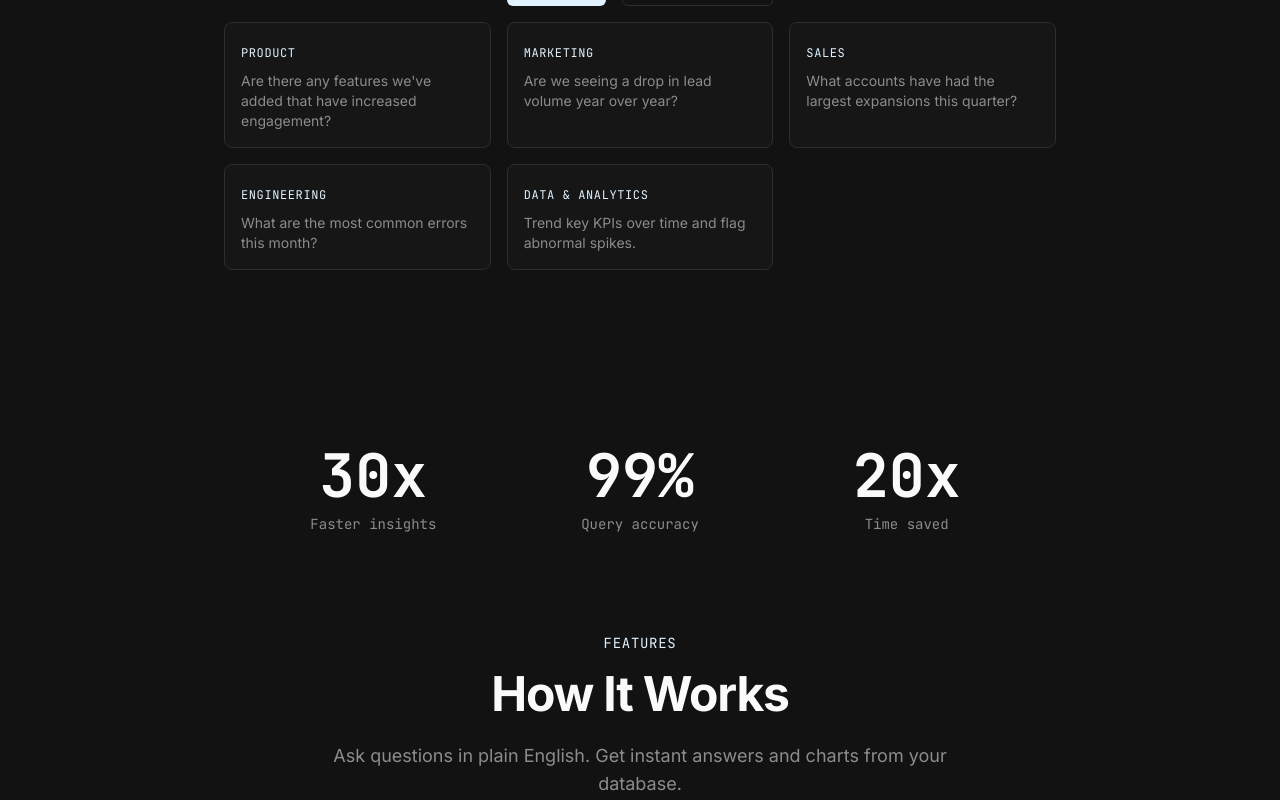
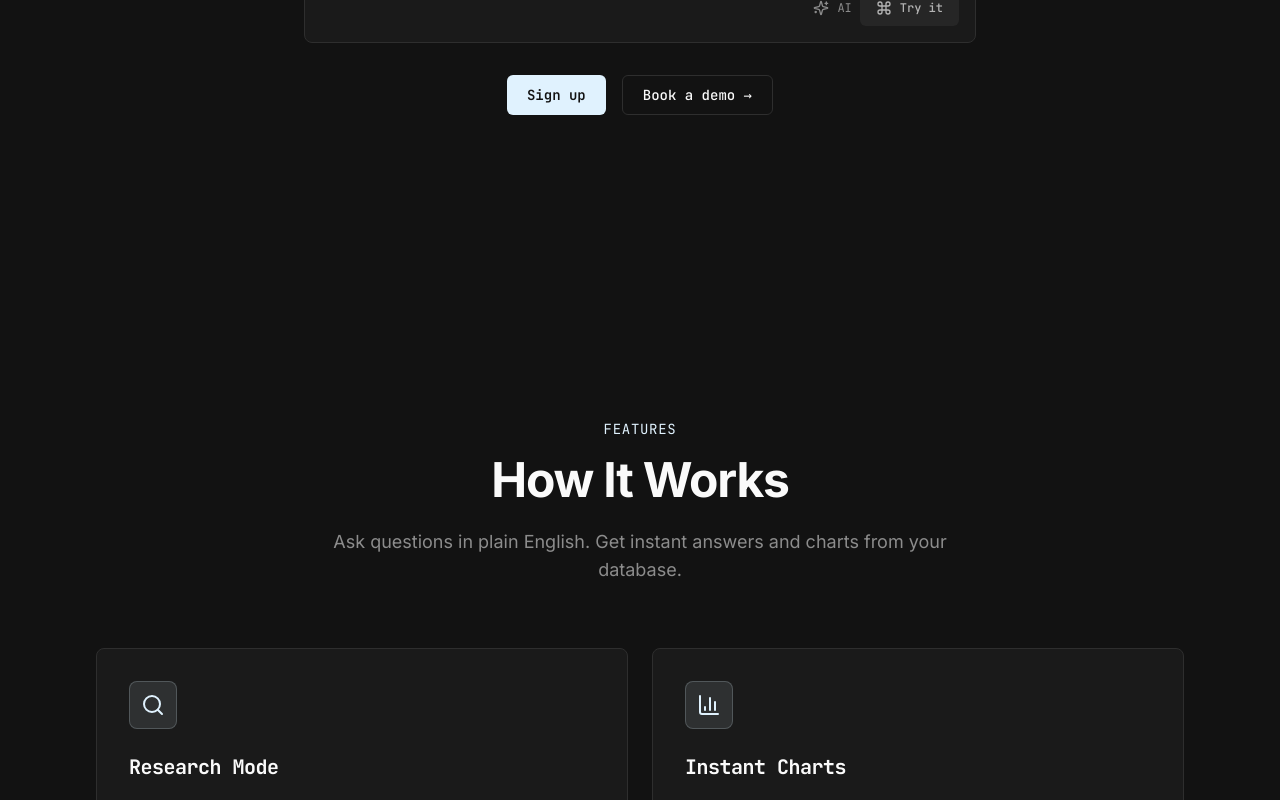
Before and after one commit to subashchandraboseanuradha/raven-echo-clone, a React (Vite) app: page / in a window 1280 px wide. Shown: the part 480-1280 px from the top of the page. Built offline with nearby package versions, Linux system fonts and the light colour scheme; the HTML template or start-up script is replaced by a standard one.

Commit message:
Visual edit in Lovable
Edited UI in Lovable

```diff
--- a/src/components/Features.tsx
+++ b/src/components/Features.tsx
@@ -1,46 +1,35 @@
 import { Search, BarChart3, MessageSquare, Database } from "lucide-react";
-
-const features = [
-  {
+const features = [{
   icon: Search,
   title: "Research Mode",
-    description: "Explore your data like Perplexity explores the web. Ask complex questions, get comprehensive answers.",
-  },
-  {
+  description: "Explore your data like Perplexity explores the web. Ask complex questions, get comprehensive answers."
+}, {
   icon: BarChart3,
   title: "Instant Charts",
-    description: "Visualizations generated automatically. See trends, patterns, and outliers at a glance.",
-  },
-  {
+  description: "Visualizations generated automatically. See trends, patterns, and outliers at a glance."
+}, {
   icon: MessageSquare,
   title: "Plain English",
-    description: "No SQL required. Just ask questions naturally and get instant insights from your database.",
-  },
-  {
+  description: "No SQL required. Just ask questions naturally and get instant insights from your database."
+}, {
   icon: Database,
   title: "Multi-Database",
-    description: "Works with PostgreSQL, MySQL, Snowflake, and more. Connect your data, start exploring.",
-  },
-];
+  description: "Works with PostgreSQL, MySQL, Snowflake, and more. Connect your data, start exploring."
+}];
+const stats = [{
+  value: "30x",
+  label: "Faster insights"
+}, {
+  value: "99%",
+  label: "Query accuracy"
+}, {
+  value: "20x",
+  label: "Time saved"
+}];
+const Features = () => {
+  return <section id="features" className="py-24 px-6">
+      <div className="container mx-auto max-w-6xl">
 
-const stats = [
-  { value: "30x", label: "Faster insights" },
-  { value: "99%", label: "Query accuracy" },
-  { value: "20x", label: "Time saved" },
-];
-
-const Features = () => {
-  return (
-    <section id="features" className="py-24 px-6">
-      <div className="container mx-auto max-w-6xl">
-        <div className="grid grid-cols-3 gap-8 mb-24 max-w-3xl mx-auto">
-          {stats.map((stat) => (
-            <div key={stat.label} className="text-center">
-              <div className="text-4xl md:text-6xl font-bold text-foreground font-mono mb-2">{stat.value}</div>
-              <div className="text-sm text-muted-foreground font-mono">{stat.label}</div>
-            </div>
-          ))}
-        </div>
 
         <div className="text-center mb-16">
           <span className="text-sm font-mono text-primary uppercase tracking-wider">Features</span>
@@ -49,19 +38,15 @@ const Features = () => {
         </div>
 
         <div className="grid md:grid-cols-2 gap-6">
-          {features.map((feature) => (
-            <div key={feature.title} className="bg-card border border-border rounded-lg p-8 hover:border-primary/30 transition-all duration-300 group">
+          {features.map(feature => <div key={feature.title} className="bg-card border border-border rounded-lg p-8 hover:border-primary/30 transition-all duration-300 group">
               <div className="w-12 h-12 rounded-lg bg-primary/10 border border-primary/20 flex items-center justify-center mb-6 group-hover:bg-primary/20 transition-colors">
                 <feature.icon className="w-6 h-6 text-primary" />
               </div>
               <h3 className="text-xl font-bold text-foreground mb-3 font-mono">{feature.title}</h3>
               <p className="text-muted-foreground leading-relaxed">{feature.description}</p>
-            </div>
-          ))}
+            </div>)}
         </div>
       </div>
-    </section>
-  );
+    </section>;
 };
-
 export default Features;
--- a/src/components/Hero.tsx
+++ b/src/components/Hero.tsx
@@ -1,28 +1,38 @@
 import { Button } from "@/components/ui/button";
 import { Sparkles, Command } from "lucide-react";
-
-const suggestedQuestions = [
-  { category: "Product", question: "Are there any features we've added that have increased engagement?" },
-  { category: "Marketing", question: "Are we seeing a drop in lead volume year over year?" },
-  { category: "Sales", question: "What accounts have had the largest expansions this quarter?" },
-  { category: "Engineering", question: "What are the most common errors this month?" },
-  { category: "Data & Analytics", question: "Trend key KPIs over time and flag abnormal spikes." },
-];
-
+const suggestedQuestions = [{
+  category: "Product",
+  question: "Are there any features we've added that have increased engagement?"
+}, {
+  category: "Marketing",
+  question: "Are we seeing a drop in lead volume year over year?"
+}, {
+  category: "Sales",
+  question: "What accounts have had the largest expansions this quarter?"
+}, {
+  category: "Engineering",
+  question: "What are the most common errors this month?"
+}, {
+  category: "Data & Analytics",
+  question: "Trend key KPIs over time and flag abnormal spikes."
+}];
 const Hero = () => {
-  return (
-    <section className="pt-32 pb-20 px-6 min-h-screen flex flex-col justify-center">
+  return <section className="pt-32 pb-20 px-6 min-h-screen flex flex-col justify-center">
       <div className="container mx-auto text-center max-w-4xl">
         <h1 className="text-4xl md:text-6xl lg:text-7xl font-bold text-foreground leading-tight mb-6 animate-fade-in">
           Your AI <span className="text-gradient">Data Analyst</span>
         </h1>
 
-        <p className="text-lg md:text-xl text-muted-foreground max-w-2xl mx-auto mb-12 animate-fade-in" style={{ animationDelay: "0.1s" }}>
+        <p className="text-lg md:text-xl text-muted-foreground max-w-2xl mx-auto mb-12 animate-fade-in" style={{
+        animationDelay: "0.1s"
+      }}>
           Let your whole team make data-based decisions
         </p>
 
         {/* Chat Input */}
-        <div className="max-w-2xl mx-auto mb-8 animate-fade-in" style={{ animationDelay: "0.2s" }}>
+        <div className="max-w-2xl mx-auto mb-8 animate-fade-in" style={{
+        animationDelay: "0.2s"
+      }}>
           <div className="bg-card border border-border rounded-lg p-4">
             <div className="flex items-start gap-3">
               <div className="flex-1 text-left">
@@ -42,7 +52,9 @@ const Hero = () => {
           </div>
         </div>
 
-        <div className="flex flex-col sm:flex-row items-center justify-center gap-4 mb-4 animate-fade-in" style={{ animationDelay: "0.3s" }}>
+        <div className="flex flex-col sm:flex-row items-center justify-center gap-4 mb-4 animate-fade-in" style={{
+        animationDelay: "0.3s"
+      }}>
           <Button variant="hero" size="default">
             Sign up
           </Button>
@@ -52,26 +64,12 @@ const Hero = () => {
         </div>
 
         {/* Suggested Questions */}
-        <div className="animate-fade-in" style={{ animationDelay: "0.5s" }}>
-          <div className="grid grid-cols-1 sm:grid-cols-2 lg:grid-cols-3 gap-4 max-w-4xl mx-auto">
-            {suggestedQuestions.slice(0, 6).map((item, index) => (
-              <div
-                key={index}
-                className="bg-card/50 border border-border rounded-lg p-4 text-left hover:border-primary/50 hover:bg-card transition-all duration-300 cursor-pointer group"
-              >
-                <span className="text-xs font-mono text-primary uppercase tracking-wider">
-                  {item.category}
-                </span>
-                <p className="text-sm text-muted-foreground mt-2 group-hover:text-foreground transition-colors">
-                  {item.question}
-                </p>
-              </div>
-            ))}
-          </div>
+        <div className="animate-fade-in" style={{
+        animationDelay: "0.5s"
+      }}>
+
         </div>
       </div>
-    </section>
-  );
+    </section>;
 };
-
 export default Hero;
```
Lines whose indentation alone changed are shown as unchanged.
